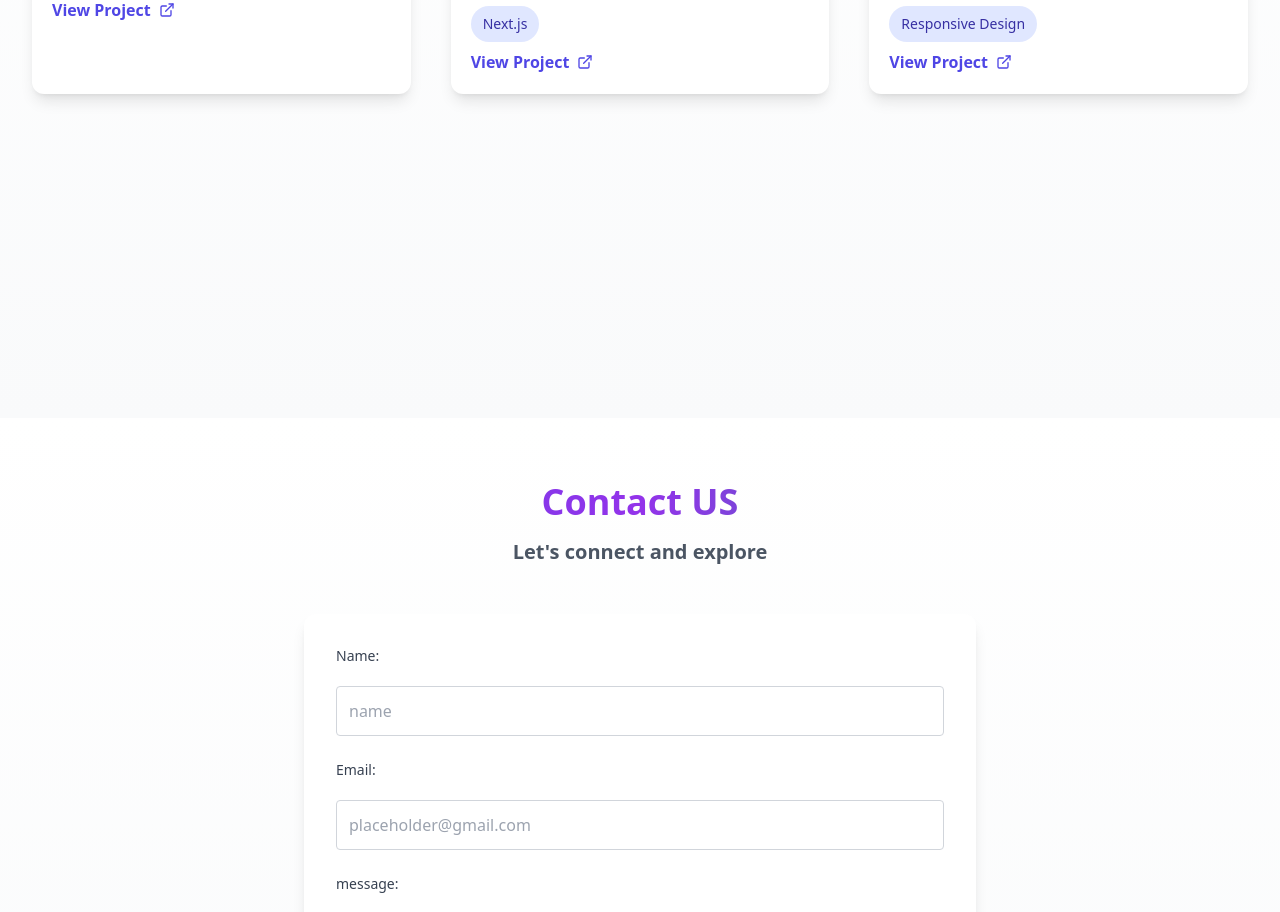
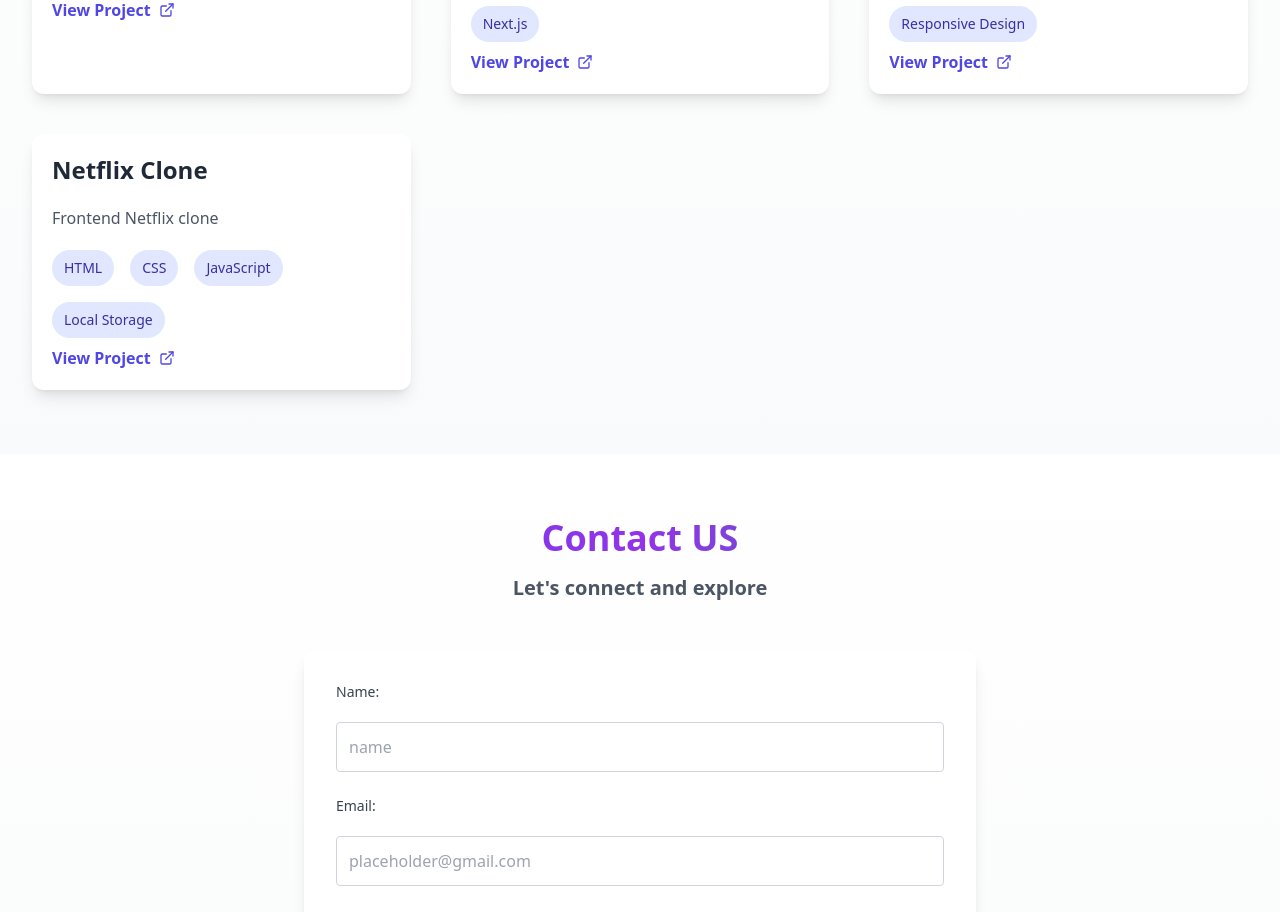
Before and after one commit to VTCodeCraft/Portfolio-Website, a React (Create React App) app: page / in a window 1280 px wide. Shown: the part 3400-4312 px from the top of the page. Built offline with nearby package versions, Linux system fonts and the light colour scheme.

Commit message:
Adding Links

```diff
--- a/src/components/Project.js
+++ b/src/components/Project.js
@@ -23,6 +23,14 @@ export default function Project() {
         "A modern portfolio website built with React and Tailwind CSS.",
       link: "https://portfolio-website-lemon-three-58.vercel.app/",
       technologies: ["React", "Tailwind CSS", "Responsive Design"],
+    },
+    {
+      id: 4,
+      title: "Netflix Clone",
+      description:
+        "Frontend Netflix clone",
+      link: "https://netflix-clone-sand-chi.vercel.app/",
+      technologies: ["HTML", "CSS", "JavaScript","Local Storage"],
     },
   ];
 
```
